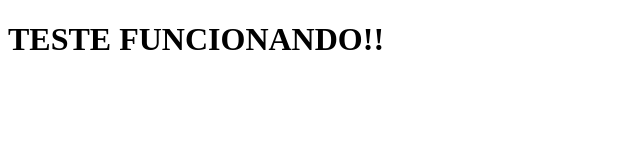
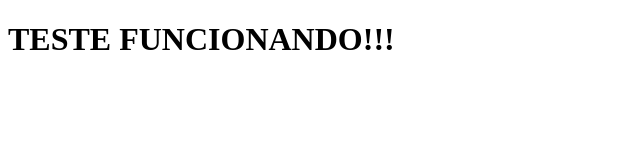
Before and after one commit to Wisterleys/mygame, a website: page public/index.html in a window 1280 px wide. Shown: the full height of the page, 0-640 px from the left. Drawn offline with Linux system fonts and the light colour scheme.

Commit message:
Testando --set-upstream

```diff
--- a/public/index.html
+++ b/public/index.html
@@ -7,6 +7,6 @@
     <title>Document</title>
 </head>
 <body>
-    <h1>TESTE FUNCIONANDO!!</h1>
+    <h1>TESTE FUNCIONANDO!!!</h1>
 </body>
 </html>
```
